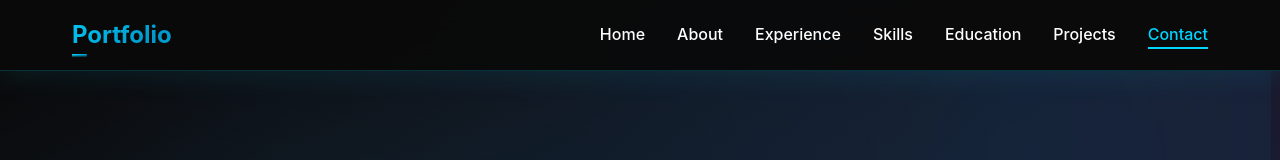
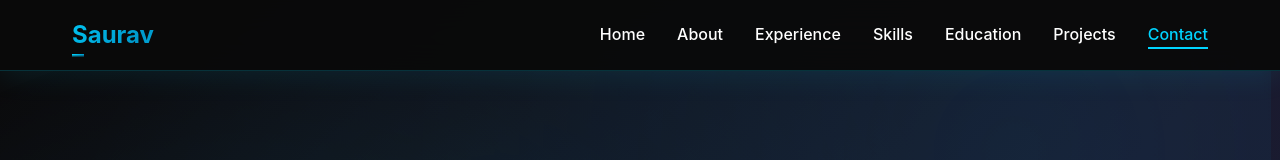
Before and after one commit to Sauravyadav15/SauravPortfolio, a React (Create React App) app: page /SauravPortfolio/contact in a window 1280 px wide. Shown: the top 160 px of the page. Built offline with nearby package versions, Linux system fonts and the light colour scheme.

Commit message:
portfolio chagned to Saurav

```diff
--- a/src/components/Navbar.tsx
+++ b/src/components/Navbar.tsx
@@ -24,7 +24,7 @@ const Navbar: React.FC = () => {
     <nav className="navbar">
       <div className="nav-container">
         <Link to="/" className="logo">
-          Portfolio
+          Saurav
         </Link>
 
         {/* Desktop Navigation */}
```
